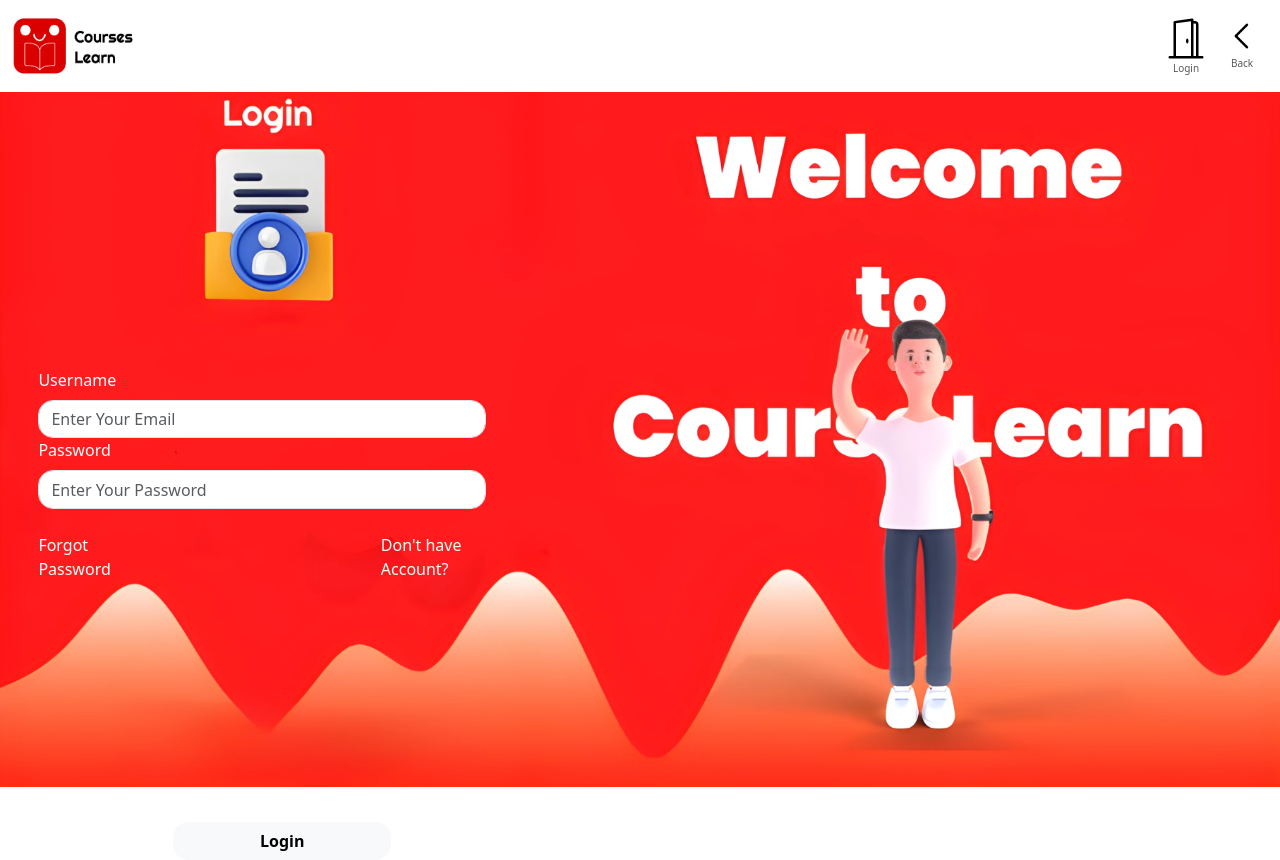
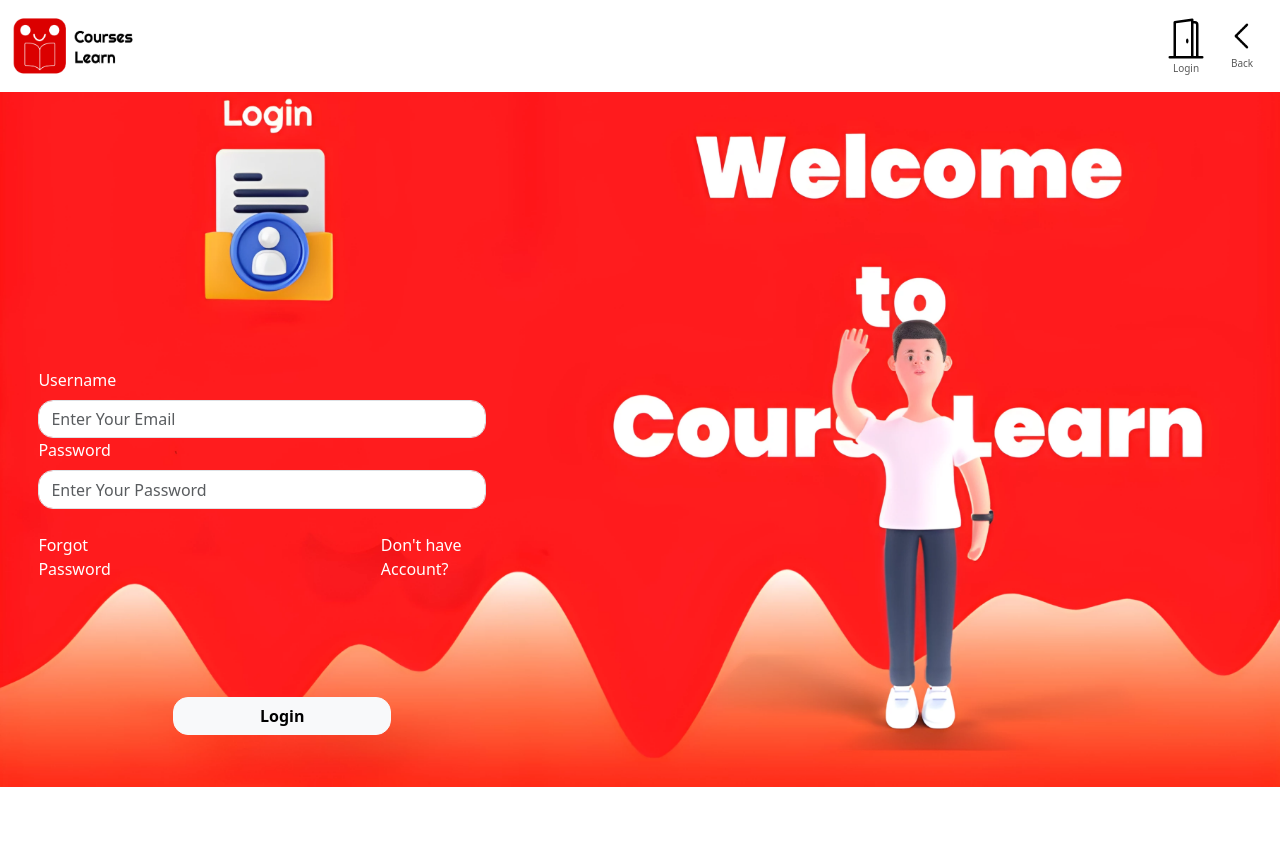
Before and after one commit to Alivefordie/course_learn, a React (Create React App) app in the folder client/: page /login in a window 1280 px wide. After the commit the page ends 800 px from the top, so only its background shows below. Built offline with nearby package versions, Linux system fonts and the light colour scheme.

Commit message:
try fix conflict

```diff
--- a/client/src/pages/Login.js
+++ b/client/src/pages/Login.js
@@ -71,7 +71,7 @@ const Login = () => {
 							type="submit"
 							style={{
 								marginLeft: "135px",
-								marginTop: "225px",
+								marginTop: "100px",
 								fontWeight: "bold",
 								borderRadius: "15px",
 								width: "17vw",
--- a/client/src/pages/allCourse.js
+++ b/client/src/pages/allCourse.js
@@ -4,7 +4,7 @@ import Toprank from "../components/Toprank";
 import Common from "../components/Common";
 import NavbarTop from "../components/NavbarTop";
 import NavbarLink from "../components/NavbarLink";
-import { Card, Col, Container, Row } from "react-bootstrap";
+import { Col, Container, Row } from "react-bootstrap";
 import "../App.css";
 import Newest from "../components/Newest";
 
```
